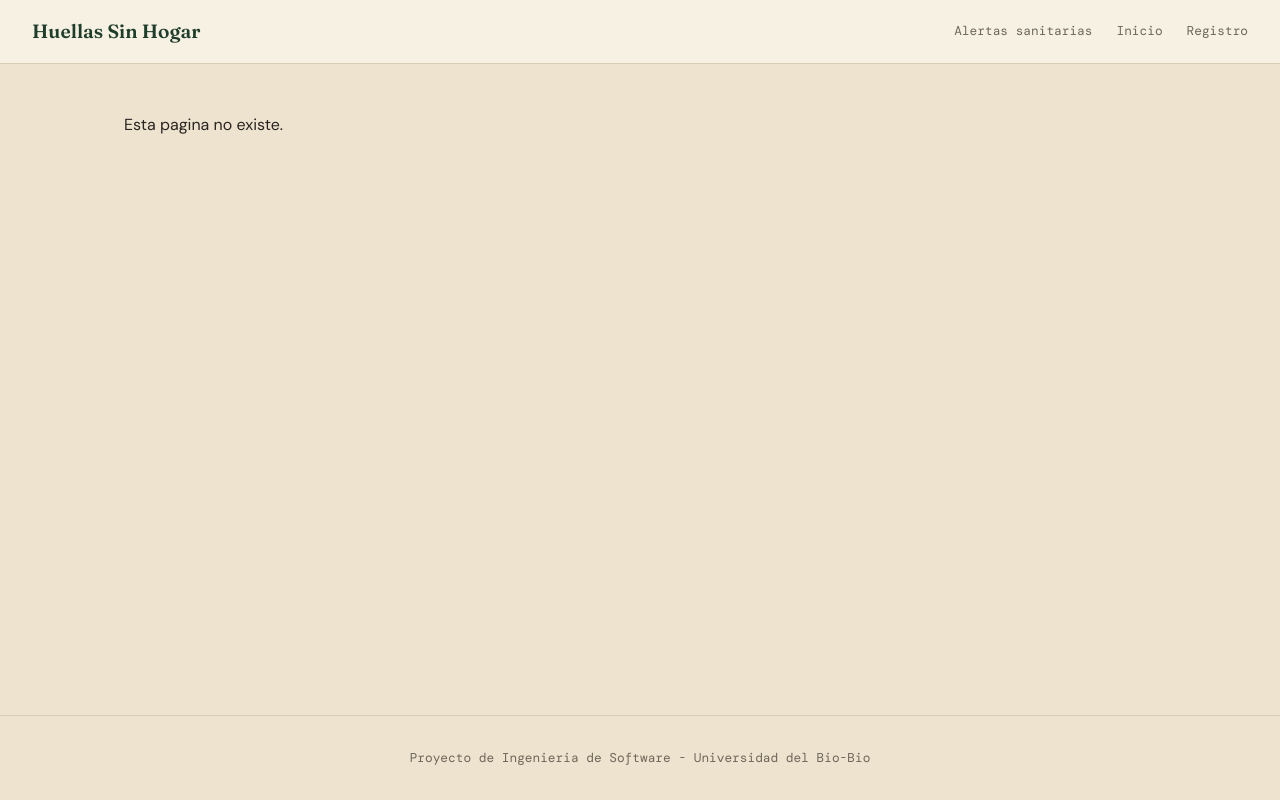
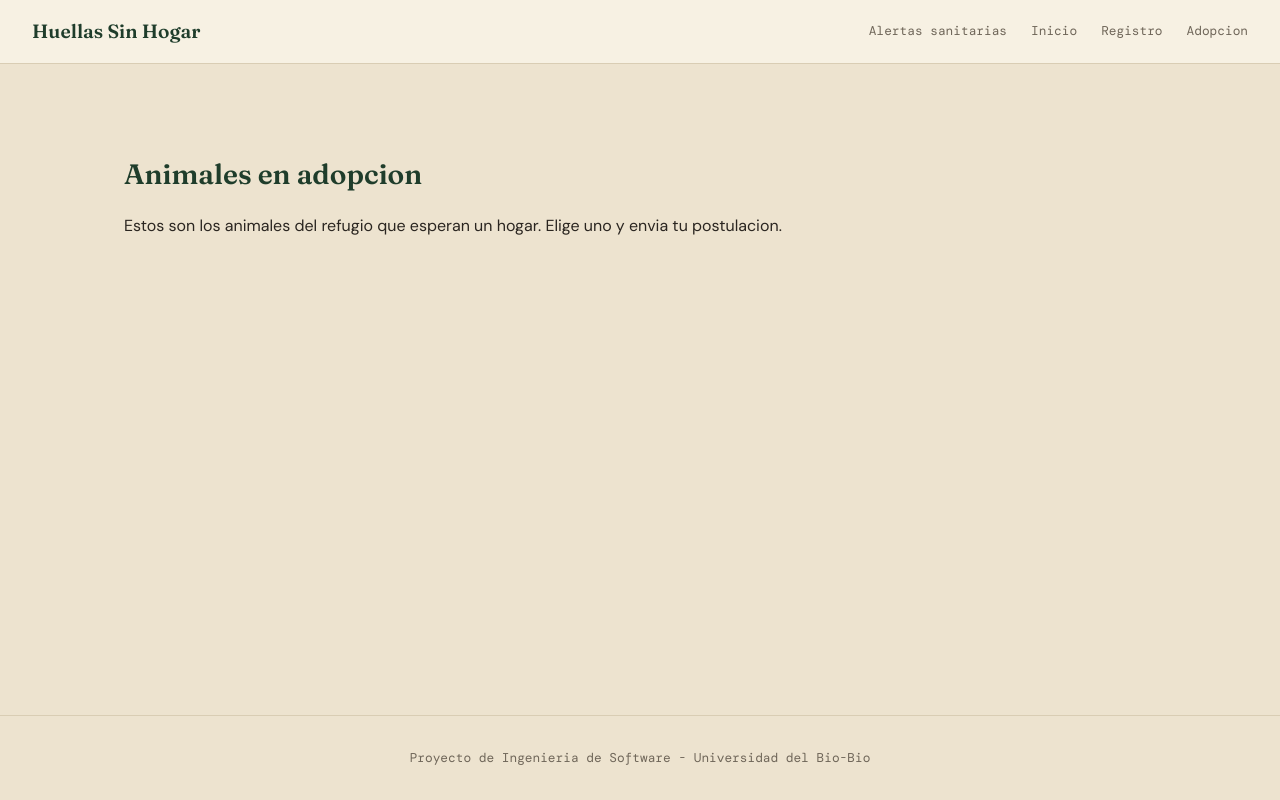
Before and after one commit to RenatoKeso/PROYECTO-ISW-HUELLAS-SIN-HOGAR, a React (Vite) app in the folder frontend/: page /adopcion in a window 1280 px wide. Built offline with nearby package versions, Linux system fonts and the light colour scheme; no server answers.

Commit message:
feat: agregar acceso y pagina de adopcion

```diff
--- a/frontend/src/App.jsx
+++ b/frontend/src/App.jsx
@@ -2,6 +2,7 @@ import { Routes, Route, Link } from "react-router-dom";
 import HomePage from "./pages/HomePage.jsx";
 import RegistroPage from "./pages/RegistroPage.jsx";
 import AlertasSanitariasPage from "./pages/AlertasSanitariasPage.jsx";
+import AdopcionPage from "./pages/AdopcionPage.jsx";
 
 function App() {
   return (
@@ -15,6 +16,7 @@ function App() {
           <Link to="/salud/alertas">Alertas sanitarias</Link>
           <Link to="/">Inicio</Link>
           <Link to="/registro">Registro</Link>
+          <Link to="/adopcion">Adopcion</Link>
         </nav>
       </header>
 
@@ -25,7 +27,7 @@ function App() {
           <Route path="/salud/alertas" element={<AlertasSanitariasPage />}/>
 
           {/* Cada uno agrega su ruta aqui abajo, una linea por persona */}
-
+          <Route path="/adopcion" element={<AdopcionPage />} />
           <Route path="*" element={<p>Esta pagina no existe.</p>} />
         </Routes>
       </main>
--- /dev/null
+++ b/frontend/src/pages/AdopcionPage.jsx
@@ -0,0 +1,13 @@
+
+
+function AdopcionPage(){
+    return(
+        <section className="bloque">
+            <h2>Animales en adopcion</h2>
+            <p>
+                Estos son los animales del refugio que esperan un hogar. Elige uno y envia tu postulacion.
+            </p>
+            </section>
+    );
+}
+export default AdopcionPage;
--- a/frontend/src/pages/HomePage.jsx
+++ b/frontend/src/pages/HomePage.jsx
@@ -17,6 +17,9 @@ function HomePage() {
               si viste un animal abandonado, o sumate como voluntario del
               refugio.
             </p>
+            <Link to="/adopcion" className="boton">
+              Ver animales en adopción
+            </Link>
           </div>
 
           <img src={perritos} alt="Perros del refugio" className="hero-foto" />
```
